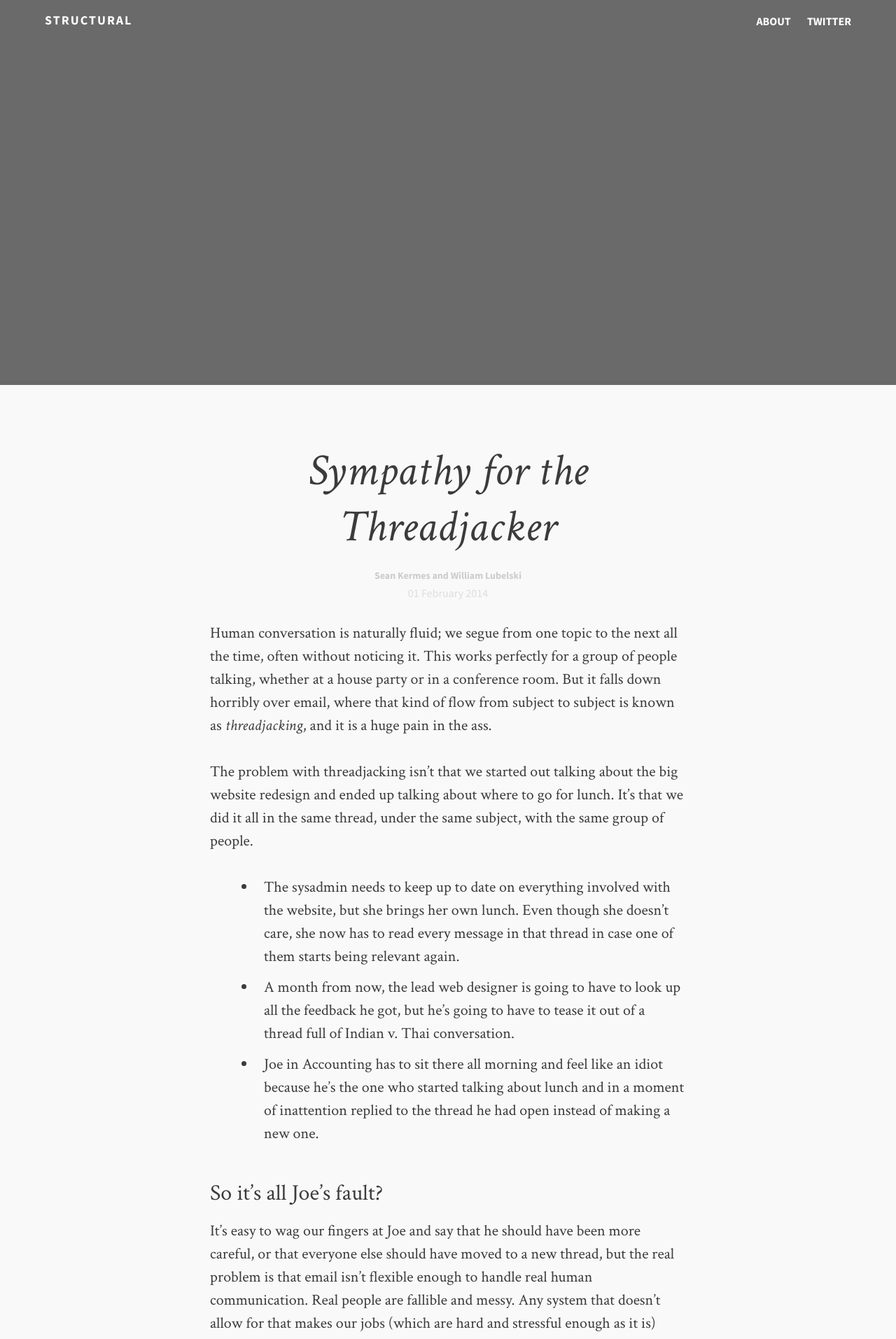
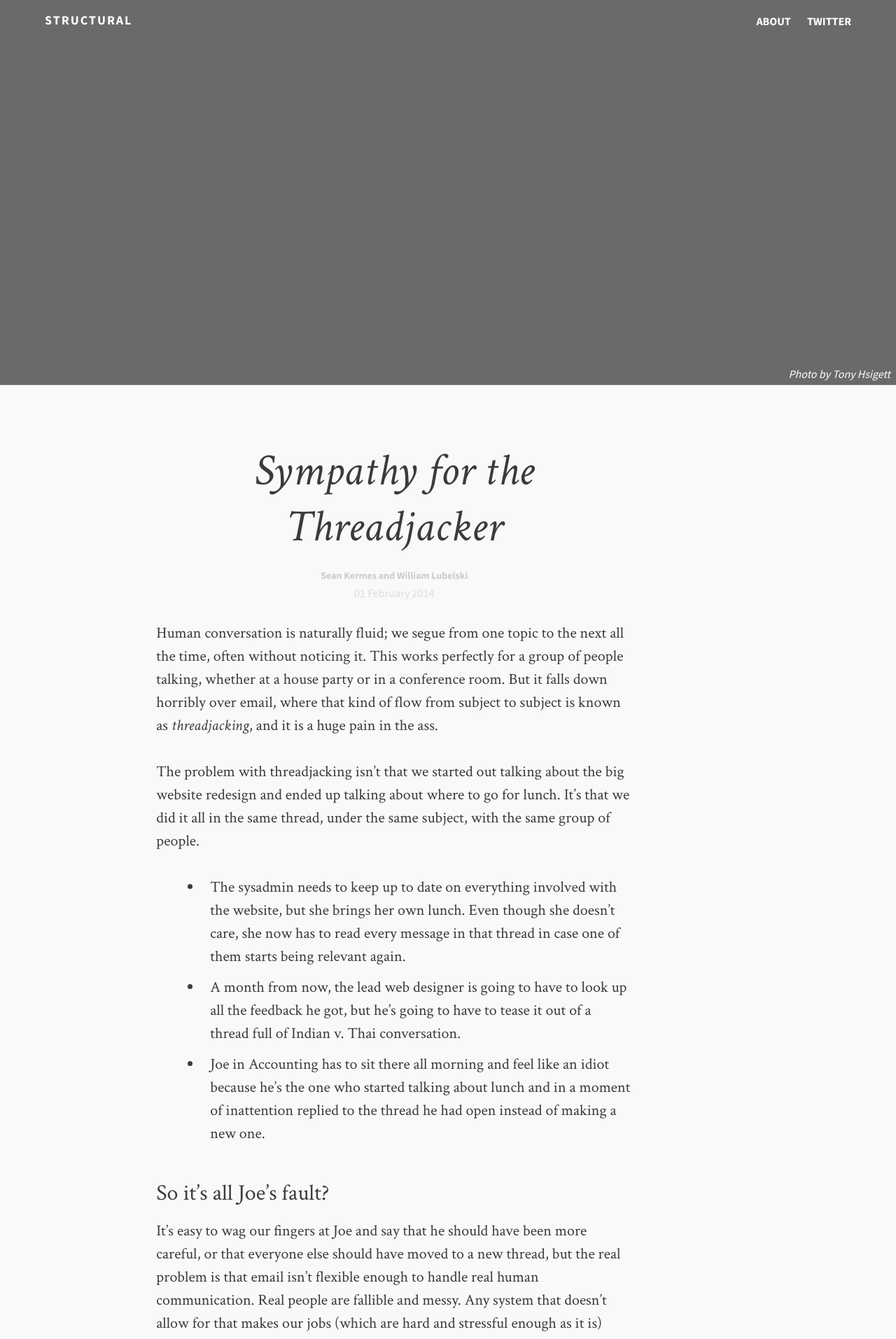
Before and after one commit to Structural/structural.github.io, a Jekyll site: the page built from _posts/2014-02-01-sympathy-for-the-threadjacker.md, in a window 1280 px wide. Shown: the top 1913 px of the page at 70% size. Built offline with Jekyll 4.4.1, drawn with Linux system fonts in a browser that asks for light colours.

Commit message:
Image attribution link.

```diff
--- a/_layouts/post.html
+++ b/_layouts/post.html
@@ -5,6 +5,11 @@
 {% if page.image.feature %}
   <div class="overlay"></div>
   <div class="featured-image" style="background-image: url({{ site.url }}/images/{{ page.image.feature }})"></div>
+  {% if page.image.attribution %}
+    <div class="image-attribution">
+      <a href="{{ page.image.attribution.url }}">{{ page.image.attribution.text }}</a>
+    </div>
+  {% endif %}
 {% else %}
   <div class="overlay"></div>
   <div class="featured-image" style="background-image: url({{ site.url }}/images/typewriter.jpg)"></div>
@@ -46,7 +51,6 @@
 
 
       </article>
-
     </section>
 </div>
 
--- a/_posts/2014-02-01-sympathy-for-the-threadjacker.md
+++ b/_posts/2014-02-01-sympathy-for-the-threadjacker.md
@@ -5,6 +5,9 @@ description: " "
 category: articles
 image:
   feature: thread.jpg
+  attribution:
+    url: http://www.flickr.com/photos/hisgett/504356532/
+    text: "Photo by Tony Hsigett"
 author: "Sean Kermes and William Lubelski"
 tags: [email, watercooler, threads]
 ---
--- a/assets/css/i.css
+++ b/assets/css/i.css
@@ -1058,3 +1058,20 @@ footer .list-title {
     font-size: 12px;
   }
 }
+
+.image-attribution {
+  position: relative;
+  top: -1.5em;
+  margin-right: 0.5em;
+  font-family: "Source Sans Pro", "Open Sans", "Helvetica Neue", "Arial", sans-serif;
+  float: right;
+  z-index: 10;
+  font-style: italic;
+}
+
+.image-attribution a,
+.image-attribution a:visited,
+.image-attribution a:hover,
+.image-attribution a:active {
+  color: white;
+}
```
